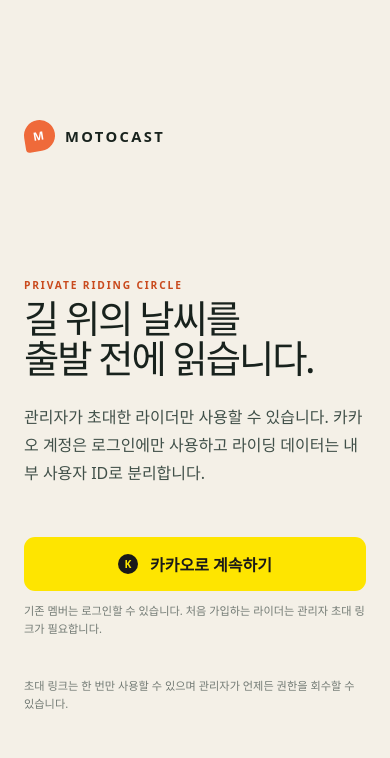
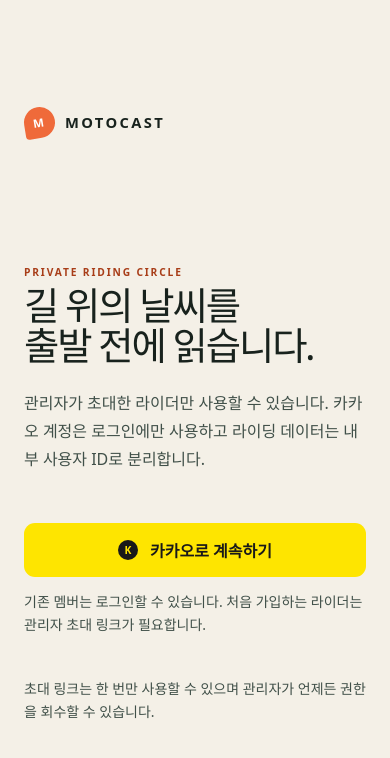
Before and after one commit to tocomboy/motocast, a Next.js app: page /login in a window 390 px wide. Shown: the top 758 px of the page. Built offline with nearby package versions, Linux system fonts and the light colour scheme; no server answers.

Commit message:
fix: improve mobile route readability

```diff
--- a/app/globals.css
+++ b/app/globals.css
@@ -6,7 +6,7 @@
   --panel: #fffdf8;
   --line: #d9d2c5;
   --orange: #ef6a3a;
-  --orange-deep: #c94a1d;
+  --orange-deep: #a83d18;
   --mint: #9cd3b3;
   --blue: #8bbdd0;
   --danger: #b53c2b;
@@ -172,7 +172,7 @@
 .primary-button {
   background: var(--orange);
   border-radius: 10px;
-  color: white;
+  color: var(--ink);
   font-weight: 750;
   padding: 13px 18px;
   transition: background 160ms ease, transform 160ms ease;
@@ -210,9 +210,13 @@
 }
 
 .text-link {
-  color: var(--ink-soft);
+  align-items: center;
+  color: var(--ink-soft);
+  display: inline-flex;
   font-size: 0.86rem;
   font-weight: 700;
+  min-height: 44px;
+  padding-block: 8px;
 }
 
 .admin-card {
@@ -385,6 +389,7 @@
   border-radius: 9px;
   color: var(--ink);
   min-width: 0;
+  min-height: 44px;
   padding: 11px 12px;
   width: 100%;
 }
@@ -395,6 +400,7 @@
   border-radius: 9px;
   color: var(--ink);
   min-width: 0;
+  min-height: 44px;
   padding: 11px 12px;
   width: 100%;
 }
@@ -740,7 +746,7 @@
 
 .safety-note p {
   color: var(--ink-soft);
-  font-size: 0.7rem;
+  font-size: 0.875rem;
   line-height: 1.55;
   margin: 0;
 }
@@ -1053,12 +1059,12 @@
   box-shadow: 0 6px 20px rgba(24, 34, 29, 0.16);
   display: flex;
   font-size: 1.15rem;
-  height: 42px;
+  height: 44px;
   justify-content: center;
   position: absolute;
   right: 18px;
   top: 18px;
-  width: 42px;
+  width: 44px;
   z-index: 4;
 }
 
@@ -1090,18 +1096,18 @@
 .summary-metrics span {
   color: #6d756f;
   display: grid;
-  font-size: 0.62rem;
+  font-size: 0.875rem;
   gap: 2px;
 }
 
 .summary-metrics strong {
   color: var(--ink);
-  font-size: 0.78rem;
+  font-size: 1rem;
 }
 
 .return-status {
   border-radius: 6px;
-  font-size: 0.66rem;
+  font-size: 0.875rem;
   font-weight: 720;
   margin-top: 13px;
   padding: 7px 9px;
@@ -1247,7 +1253,7 @@
 }
 
 .segment-copy strong {
-  font-size: 0.78rem;
+  font-size: 0.875rem;
   margin-bottom: 4px;
 }
 
@@ -1395,8 +1401,8 @@
 
 .login-action p,
 .login-footnote {
-  color: #737b75;
-  font-size: 0.7rem;
+  color: var(--ink-soft);
+  font-size: 0.875rem;
   line-height: 1.6;
 }
 
@@ -1557,8 +1563,8 @@
     border-radius: 50%;
     display: block;
     font-size: 1.1rem;
-    height: 34px;
-    width: 34px;
+    height: 44px;
+    width: 44px;
   }
 
   .map-area {
@@ -1667,17 +1673,6 @@
     grid-template-columns: repeat(2, minmax(0, 1fr));
   }
 
-  .summary-metrics strong {
-    font-size: 0.72rem;
-  }
-
-  .timeline-row {
-    grid-template-columns: 53px 16px minmax(0, 1fr) 91px;
-  }
-
-  .segment-copy strong {
-    font-size: 0.7rem;
-  }
 }
 
 @media (prefers-reduced-motion: reduce) {
@@ -1884,13 +1879,13 @@
 .share-preview dt,
 .shared-hero dt {
   color: var(--ink-soft);
-  font-size: 0.68rem;
+  font-size: 0.875rem;
   font-weight: 750;
 }
 
 .share-preview dd,
 .shared-hero dd {
-  font-size: 0.72rem;
+  font-size: 0.875rem;
   margin: 0;
 }
 
@@ -1990,22 +1985,26 @@
   position: relative;
 }
 
+.shared-map-details {
+  align-items: start;
+  display: grid;
+  gap: 16px;
+  grid-template-columns: minmax(0, 1fr) auto;
+  padding: 14px 0 0;
+}
+
 .shared-map-summary {
-  background: rgba(255, 253, 248, 0.94);
+  background: var(--panel);
+  border: 1px solid var(--line);
   border-radius: 12px;
-  bottom: 18px;
-  box-shadow: var(--shadow);
   display: grid;
   gap: 4px;
-  left: 18px;
   padding: 13px 16px;
-  position: absolute;
-  z-index: 5;
 }
 
 .shared-map-summary span {
   color: var(--ink-soft);
-  font-size: 0.72rem;
+  font-size: 0.875rem;
 }
 
 .shared-grid {
@@ -2357,7 +2356,7 @@
 
 .shared-footer span {
   color: var(--ink-soft);
-  font-size: 0.78rem;
+  font-size: 0.875rem;
 }
 
 @media (max-width: 900px) {
@@ -2401,12 +2400,62 @@
     min-height: 390px;
   }
 
+  .shared-map-details {
+    grid-template-columns: 1fr;
+  }
+
+  .timeline-row {
+    align-items: start;
+    column-gap: 4px;
+    grid-template-columns: 53px 16px minmax(0, 1fr);
+    grid-template-rows: auto auto auto;
+    min-height: 0;
+    padding: 16px 0;
+    row-gap: 10px;
+  }
+
+  .timeline-time {
+    align-content: start;
+    grid-column: 1;
+    grid-row: 1 / 4;
+    padding-top: 2px;
+  }
+
+  .timeline-rail {
+    align-self: stretch;
+    grid-column: 2;
+    grid-row: 1 / 4;
+  }
+
+  .segment-copy {
+    grid-column: 3;
+    grid-row: 1;
+    padding-left: 8px;
+  }
+
   .weather-chip {
-    grid-template-columns: minmax(54px, auto) minmax(0, 1fr);
+    background: #edf3ef !important;
+    grid-column: 3;
+    grid-row: 2;
+    grid-template-columns: auto auto minmax(0, 1fr);
+    justify-self: stretch;
+    min-width: 0;
+    padding: 10px;
+    text-align: left;
+    width: 100%;
   }
 
   .weather-chip small {
     grid-column: 1 / -1;
+    max-width: none;
+  }
+
+  .risk-label {
+    grid-column: 3;
+    grid-row: 3;
+    justify-self: start;
+    margin: 0;
+    padding-left: 8px;
   }
 
   .waypoint-add-row {
--- a/components/planner-dashboard.tsx
+++ b/components/planner-dashboard.tsx
@@ -763,6 +763,7 @@
         </aside>
 
         <section className="route-stage" aria-label="라이딩 계획 결과">
+          <h1 className="sr-only" hidden={!isCompact}>라이딩 계획 결과</h1>
           <div className="route-map-frame">
             <div className="route-map-meta">
               <div className="condition-banner"><span>안전 조건</span><strong>이륜차 · 자동차전용도로 제외</strong></div>
```
Also changed, not shown: components/invite-fragment-consumer.tsx (+10 -2 lines), components/shared-ride-snapshot.tsx (+6 -3 lines), 4 other files (tests, documents, lock files or other folders).
